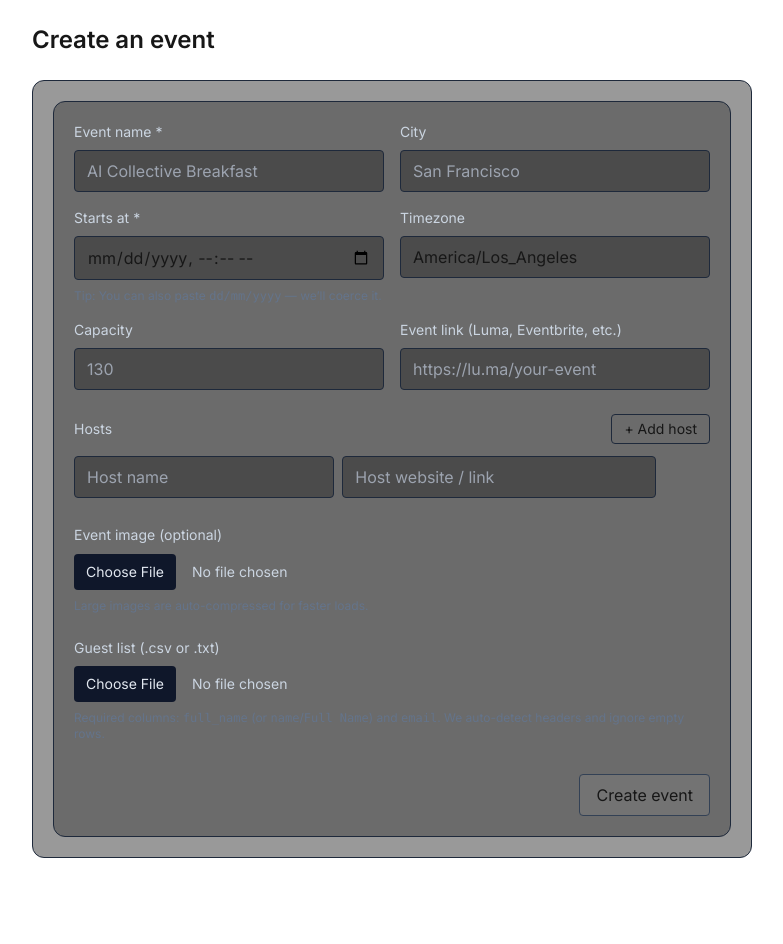
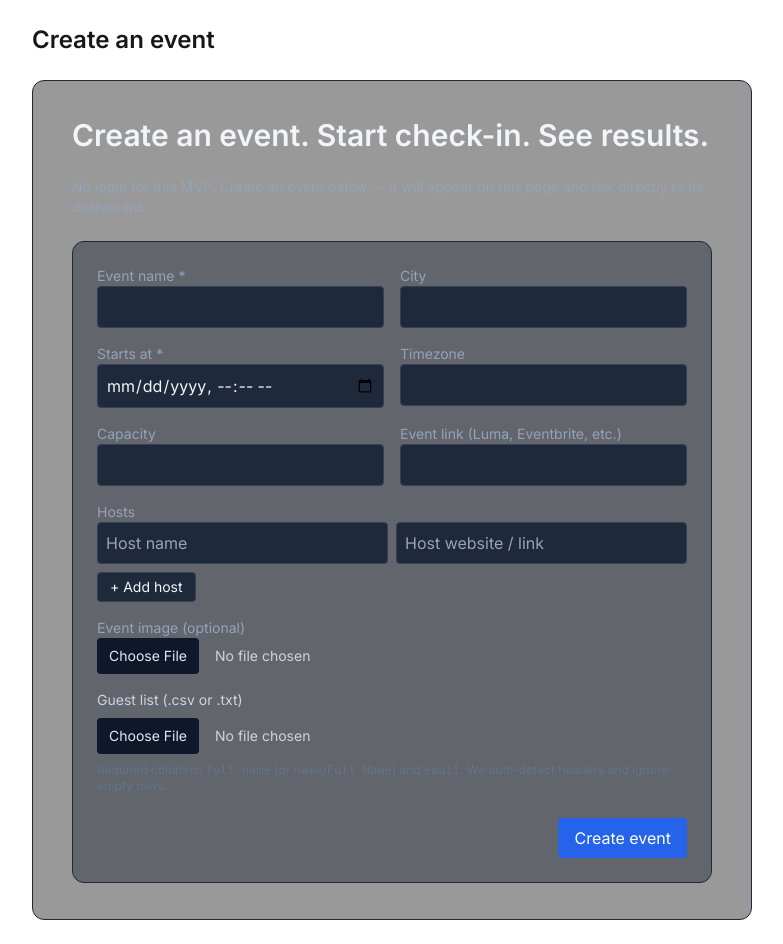
Before and after one commit to tonjebkg/moots-entry, a Next.js app: page /entry in a window 1280 px wide. Shown: the whole page, without its empty margins (248-1031 px from the left). Before the commit the page ends 882 px from the top, so only its background shows below. Built offline with nearby package versions, Linux system fonts and the light colour scheme.

Commit message:
fix: CSV import + supabase insert overload + event creation polish

```diff
--- a/app/components/CreateEventForm.tsx
+++ b/app/components/CreateEventForm.tsx
@@ -1,411 +1,320 @@
-'use client';
+'use client'
 
-import { useMemo, useState } from 'react';
-import Papa, { ParseResult } from 'papaparse';
-import { v4 as uuidv4 } from 'uuid';
-import { supabase } from '@/lib/supabase';
+import { useState } from 'react'
+import { supabase } from '@/lib/supabase'
+import Papa from 'papaparse'
 
-type HostLink = { name: string; url: string };
-type ParsedGuest = { full_name: string; email: string };
+export default function CreateEventForm() {
+  const [name, setName] = useState('')
+  const [city, setCity] = useState('')
+  const [timezone, setTimezone] = useState('')
+  const [startsAt, setStartsAt] = useState('')
+  const [capacity, setCapacity] = useState<number | ''>('')
+  const [eventUrl, setEventUrl] = useState('')
+  const [hosts, setHosts] = useState<{ name: string; link?: string }[]>([{ name: '', link: '' }])
+  const [imageFile, setImageFile] = useState<File | null>(null)
+  const [guests, setGuests] = useState<any[]>([])
+  const [parsing, setParsing] = useState(false)
+  const [error, setError] = useState<string | null>(null)
+  const [toast, setToast] = useState<string | null>(null)
+  const [loading, setLoading] = useState(false)
+  const [currentEventId, setCurrentEventId] = useState<string | null>(null)
 
-function normalizeEmail(s: string) {
-  return (s || '').trim().toLowerCase();
-}
-function normalizeName(s: string) {
-  return (s || '').trim();
+  // ---------- HELPERS ----------
+  function normalizeStatus(
+    s?: string
+  ): 'invite_sent' | 'confirmed' | 'waitlist' | 'cancelled' | 'checked_in' {
+    const x = (s || '').trim().toLowerCase()
+    if (!x) return 'invite_sent'
+    if (['invite sent', 'invited', 'invite_sent'].includes(x)) return 'invite_sent'
+    if (['confirmed', 'confirm', 'ok'].includes(x)) return 'confirmed'
+    if (['waitlist', 'waitlisted', 'waiting'].includes(x)) return 'waitlist'
+    if (['cancelled', 'canceled', 'cancel'].includes(x)) return 'cancelled'
+    if (['checked_in', 'checked-in', 'checkedin', 'checkin', 'checked in'].includes(x))
+      return 'checked_in'
+    return 'invite_sent'
   }
 
-function coerceDateISO(input: string): string {
-  // Accepts:
-  // - native datetime-local (YYYY-MM-DDTHH:mm)
-  // - just a date (YYYY-MM-DD)
-  // - common dd/mm/yyyy
-  let s = input.trim();
-  if (!s) return '';
-  // If dd/mm/yyyy -> convert to yyyy-mm-dd
-  const m = s.match(/^(\d{1,2})\/(\d{1,2})\/(\d{4})$/);
-  if (m) {
-    const [_, dd, mm, yyyy] = m;
-    s = `${yyyy}-${mm.padStart(2, '0')}-${dd.padStart(2, '0')}`;
-  }
-  // If only date, add midnight
-  if (/^\d{4}-\d{2}-\d{2}$/.test(s)) s = `${s}T00:00`;
-  const d = new Date(s);
-  if (isNaN(d.getTime())) return '';
-  return d.toISOString();
+  function normalizePriority(x?: string): 'normal' | 'vip' | 'vvip' {
+    const s = (x || '').trim().toLowerCase()
+    if (s === 'vvip') return 'vvip'
+    if (s === 'vip') return 'vip'
+    return 'normal'
   }
 
-// Compress large cover images for faster loads
-async function compressImage(file: File): Promise<Blob> {
-  if (file.size <= 1_000_000) return file; // <=1MB skip
-  const bitmap = await createImageBitmap(file);
-  const maxW = 1600;
-  const scale = Math.min(1, maxW / bitmap.width);
-  const w = Math.round(bitmap.width * scale);
-  const h = Math.round(bitmap.height * scale);
+  // ---------- EVENT CREATION ----------
+  async function handleCreateEvent() {
+    try {
+      setError(null)
+      setToast(null)
+      setLoading(true)
 
-  const canvas = document.createElement('canvas');
-  canvas.width = w;
-  canvas.height = h;
-  const ctx = canvas.getContext('2d');
-  if (!ctx) return file;
-  ctx.drawImage(bitmap, 0, 0, w, h);
-
-  const blob: Blob = await new Promise((res) =>
-    canvas.toBlob((b) => res(b || file), 'image/jpeg', 0.82)
-  );
-  return blob;
+      let image_url: string | null = null
+      if (imageFile) {
+        const { data: upload, error: uploadErr } = await supabase.storage
+          .from('events')
+          .upload(`images/${Date.now()}_${imageFile.name}`, imageFile, {
+            cacheControl: '3600',
+            upsert: false,
+          })
+        if (uploadErr) throw uploadErr
+        const { data: publicUrl } = supabase.storage.from('events').getPublicUrl(upload.path)
+        image_url = publicUrl.publicUrl
       }
 
-function cleanUrl(u: string) {
-  const s = (u || '').trim();
-  if (!s) return '';
-  try {
-    const withProto = /^https?:\/\//i.test(s) ? s : `https://${s}`;
-    // eslint-disable-next-line no-new
-    new URL(withProto);
-    return withProto;
-  } catch {
-    return '';
+      const { data, error: insertErr } = await supabase
+        .from('events')
+        .insert([
+          {
+            name,
+            city,
+            timezone,
+            starts_at: startsAt ? new Date(startsAt).toISOString() : null,
+            capacity: capacity || null,
+            event_url: eventUrl || null,
+            image_url,
+            hosts,
+          },
+        ])
+        .select('id')
+        .single()
+
+      if (insertErr) throw insertErr
+      setCurrentEventId(data.id)
+      setToast('Event created successfully!')
+    } catch (e: any) {
+      console.error(e)
+      setError(e?.message || 'Failed to create event')
+    } finally {
+      setLoading(false)
     }
   }
 
-export default function CreateEventForm() {
-  // form state
-  const [name, setName] = useState('');
-  const [city, setCity] = useState('');
-  const [startsAt, setStartsAt] = useState(''); // accepts date or datetime-local
-  const [timezone, setTimezone] = useState('America/Los_Angeles');
-  const [capacity, setCapacity] = useState<number | ''>('');
-  const [eventLink, setEventLink] = useState('');
+  // ---------- CSV HANDLER ----------
+  async function handleGuestFile(file?: File) {
+    if (!file) return
+    if (!currentEventId) {
+      setError('Create the event first, then upload the guest list.')
+      return
+    }
 
-  const [hosts, setHosts] = useState<HostLink[]>([{ name: '', url: '' }]);
-  const primaryHostName = useMemo(
-    () => hosts.find((h) => h.name.trim())?.name.trim() || null,
-    [hosts]
-  );
-
-  const [coverFile, setCoverFile] = useState<File | null>(null);
-  const [coverUrl, setCoverUrl] = useState<string | null>(null);
-
-  const [guests, setGuests] = useState<ParsedGuest[]>([]);
-  const [parsing, setParsing] = useState(false);
-
-  const [pending, setPending] = useState(false);
-  const [msg, setMsg] = useState<string | null>(null);
-
-  const handleAddHost = () => setHosts((hs) => [...hs, { name: '', url: '' }]);
-  const handleRemoveHost = (idx: number) =>
-    setHosts((hs) => hs.filter((_, i) => i !== idx));
-  const handleHostChange = (idx: number, key: keyof HostLink, val: string) =>
-    setHosts((hs) => hs.map((h, i) => (i === idx ? { ...h, [key]: val } : h)));
-
-  const handleGuestFile = (file?: File | null) => {
-    if (!file) return;
-    setParsing(true);
-    setGuests([]);
-
+    setParsing(true)
     Papa.parse(file, {
       header: true,
       skipEmptyLines: true,
-      complete: (res: ParseResult<Record<string, string>>) => {
+      complete: async (results) => {
         try {
-          const rows = (res.data || [])
-            .map((r) => ({
-              full_name: normalizeName(
-                r.full_name || r.name || (r['Full Name'] as any) || ''
-              ),
-              email: normalizeEmail(
-                r.email || (r.Email as any) || (r['e-mail'] as any) || ''
-              ),
-            }))
-            .filter((x) => x.full_name && x.email);
-          setGuests(rows);
-          setMsg(`Guest list parsed: ${rows.length} guests`);
-        } catch (e: any) {
-          setMsg(`Failed to parse file: ${e?.message || 'unknown error'}`);
+          const rows = (results.data as any[]).filter(Boolean)
+          const guests = rows.map((r) => {
+            const fullName =
+              r.full_name || r.name || r['Full Name'] || r['Full name'] || r['Name'] || ''
+            const email = (r.email || r['Email'] || '').toLowerCase().trim()
+            const status = normalizeStatus(r.status || r['Status'])
+            const plusOnesRaw =
+              r.plus_ones ?? r['plus-ones'] ?? r['Plus Ones'] ?? r['plus ones'] ?? 0
+            const priority = normalizePriority(r.priority || r['Priority'])
+            const comments =
+              r.comments || r['Comments'] || r['Notes'] || r['Note'] || null
+            const plus_ones = Number.isFinite(+plusOnesRaw)
+              ? Math.max(0, +plusOnesRaw)
+              : 0
+
+            return {
+              event_id: currentEventId,
+              full_name: String(fullName).trim(),
+              email,
+              status,
+              plus_ones,
+              priority,
+              comments,
+            }
+          })
+
+          const clean = guests.filter((g) => g.full_name || g.email)
+          setGuests(clean)
+
+          // Batch insert in chunks to avoid payload limits
+          const chunkSize = 500
+          for (let i = 0; i < clean.length; i += chunkSize) {
+            const slice = clean.slice(i, i + chunkSize)
+            const { error } = await supabase.from('guests').insert(slice)
+            if (error) throw error
+          }
+
+          setToast(`Imported ${clean.length} guests`)
+        } catch (err: any) {
+          console.error(err)
+          setError(err?.message || 'Failed to import CSV')
         } finally {
-          setParsing(false);
+          setParsing(false)
         }
       },
       error: (err) => {
-        setMsg(`Parse error: ${err.message}`);
-        setParsing(false);
+        console.error(err)
+        setError(err?.message || 'Failed to parse CSV')
+        setParsing(false)
       },
-    });
-  };
-
-  async function uploadCover(file: File): Promise<string> {
-    const blob = await compressImage(file);
-    const key = `covers/${crypto.randomUUID()}.jpg`;
-    const { error } = await supabase.storage
-      .from('event-images')
-      .upload(key, blob, { contentType: 'image/jpeg', upsert: false });
-    if (error) throw error;
-    const { data } = supabase.storage.from('event-images').getPublicUrl(key);
-    return data.publicUrl;
+    })
   }
 
-  async function handleCreate() {
-    setMsg(null);
+  // ---------- RENDER ----------
+  return (
+    <div className="max-w-2xl mx-auto space-y-6 p-4 text-slate-100">
+      <h1 className="text-3xl font-semibold">Create an event. Start check-in. See results.</h1>
+      <p className="text-slate-400 text-sm">
+        No login for this MVP. Create an event below — it will appear on this page and link directly to its dashboard.
+      </p>
 
-    if (!name.trim()) {
-      setMsg('Please add an event name.');
-      return;
-    }
-    const iso = coerceDateISO(startsAt);
-    if (!iso) {
-      setMsg('Please choose a valid date & time.');
-      return;
-    }
-
-    setPending(true);
-    try {
-      // 1) optional cover
-      let uploadedCoverUrl: string | null = null;
-      if (coverFile) {
-        uploadedCoverUrl = await uploadCover(coverFile);
-        setCoverUrl(uploadedCoverUrl);
-      }
-
-      // 2) hosts + link
-      const host_links = hosts
-        .map((h) => ({ name: h.name.trim(), url: cleanUrl(h.url) }))
-        .filter((h) => h.name || h.url);
-
-      // 3) insert event
-      const { data: ev, error: evErr } = await supabase
-        .from('events')
-        .insert({
-          name: name.trim(),
-          city: city.trim() || null,
-          starts_at: iso,
-          timezone: timezone.trim() || null,
-          capacity: capacity === '' ? null : Number(capacity),
-          host_name: primaryHostName,
-          host_links, // jsonb
-          event_link: cleanUrl(eventLink) || null,
-          cover_url: uploadedCoverUrl,
-        })
-        .select('id')
-        .single();
-
-      if (evErr || !ev?.id) throw evErr || new Error('Event insert failed');
-      const eventId = ev.id as string;
-
-      // 4) insert guests
-      if (guests.length > 0) {
-        const rows = guests.map((g) => ({
-          event_id: eventId,
-          full_name: g.full_name,
-          email: g.email,
-          token: uuidv4(),
-          status: 'invited',
-          plus_ones: 0,
-        }));
-        const { error: gErr } = await supabase.from('guests').insert(rows);
-        if (gErr) throw gErr;
-      }
-
-      // 5) go to dashboard
-      setMsg('Event created ✅');
-      window.location.assign(`/dashboard/${eventId}`);
-    } catch (err: any) {
-      setMsg(`Failed to create event: ${err?.message || 'unknown error'}`);
-    } finally {
-      setPending(false);
-    }
-  }
-
-  return (
-    <form
-      onSubmit={(e) => {
-        e.preventDefault();
-        if (!pending) void handleCreate();
-      }}
-      className="rounded-xl border border-slate-800 bg-black/30 p-5 space-y-6"
-    >
-      <div className="grid grid-cols-1 md:grid-cols-2 gap-4">
-        <label className="flex flex-col gap-2">
-          <span className="text-sm text-slate-300">Event name *</span>
+      {/* EVENT FORM */}
+      <div className="space-y-4 border border-slate-800 rounded-xl p-6 bg-slate-900/40">
+        <div className="grid grid-cols-2 gap-4">
+          <div>
+            <label className="block text-sm text-slate-400">Event name *</label>
             <input
-            className="px-3 py-2 rounded border bg-black/30 border-slate-800"
               value={name}
               onChange={(e) => setName(e.target.value)}
-            placeholder="AI Collective Breakfast"
+              className="w-full p-2 rounded bg-slate-800 border border-slate-700"
             />
-        </label>
-
-        <label className="flex flex-col gap-2">
-          <span className="text-sm text-slate-300">City</span>
+          </div>
+          <div>
+            <label className="block text-sm text-slate-400">City</label>
             <input
-            className="px-3 py-2 rounded border bg-black/30 border-slate-800"
               value={city}
               onChange={(e) => setCity(e.target.value)}
-            placeholder="San Francisco"
+              className="w-full p-2 rounded bg-slate-800 border border-slate-700"
             />
-        </label>
+          </div>
+        </div>
 
-        <label className="flex flex-col gap-2">
-          <span className="text-sm text-slate-300">Starts at *</span>
+        <div className="grid grid-cols-2 gap-4">
+          <div>
+            <label className="block text-sm text-slate-400">Starts at *</label>
             <input
               type="datetime-local"
-            className="px-3 py-2 rounded border bg-black/30 border-slate-800"
               value={startsAt}
               onChange={(e) => setStartsAt(e.target.value)}
+              className="w-full p-2 rounded bg-slate-800 border border-slate-700"
             />
-          <span className="text-xs text-slate-500">
-            Tip: You can also paste <code>dd/mm/yyyy</code> — we’ll coerce it.
-          </span>
-        </label>
-
-        <label className="flex flex-col gap-2">
-          <span className="text-sm text-slate-300">Timezone</span>
+          </div>
+          <div>
+            <label className="block text-sm text-slate-400">Timezone</label>
             <input
-            className="px-3 py-2 rounded border bg-black/30 border-slate-800"
               value={timezone}
               onChange={(e) => setTimezone(e.target.value)}
-            placeholder="America/Los_Angeles"
+              className="w-full p-2 rounded bg-slate-800 border border-slate-700"
             />
-        </label>
+          </div>
+        </div>
 
-        <label className="flex flex-col gap-2">
-          <span className="text-sm text-slate-300">Capacity</span>
+        <div className="grid grid-cols-2 gap-4">
+          <div>
+            <label className="block text-sm text-slate-400">Capacity</label>
             <input
               type="number"
-            min={0}
-            className="px-3 py-2 rounded border bg-black/30 border-slate-800"
               value={capacity}
-            onChange={(e) =>
-              setCapacity(e.target.value ? Number(e.target.value) : '')
-            }
-            placeholder="130"
+              onChange={(e) => setCapacity(Number(e.target.value))}
+              className="w-full p-2 rounded bg-slate-800 border border-slate-700"
             />
-        </label>
-
-        <label className="flex flex-col gap-2">
-          <span className="text-sm text-slate-300">Event link (Luma, Eventbrite, etc.)</span>
+          </div>
+          <div>
+            <label className="block text-sm text-slate-400">Event link (Luma, Eventbrite, etc.)</label>
             <input
-            className="px-3 py-2 rounded border bg-black/30 border-slate-800"
-            value={eventLink}
-            onChange={(e) => setEventLink(e.target.value)}
-            placeholder="https://lu.ma/your-event"
+              value={eventUrl}
+              onChange={(e) => setEventUrl(e.target.value)}
+              className="w-full p-2 rounded bg-slate-800 border border-slate-700"
             />
-        </label>
+          </div>
         </div>
 
-      {/* Hosts */}
-      <div className="space-y-3">
-        <div className="flex items-center justify-between">
-          <span className="text-sm text-slate-300">Hosts</span>
+        {/* HOSTS */}
+        <div>
+          <label className="block text-sm text-slate-400">Hosts</label>
+          {hosts.map((h, i) => (
+            <div key={i} className="flex gap-2 mb-2">
+              <input
+                placeholder="Host name"
+                value={h.name}
+                onChange={(e) => {
+                  const newHosts = [...hosts]
+                  newHosts[i].name = e.target.value
+                  setHosts(newHosts)
+                }}
+                className="flex-1 p-2 rounded bg-slate-800 border border-slate-700"
+              />
+              <input
+                placeholder="Host website / link"
+                value={h.link}
+                onChange={(e) => {
+                  const newHosts = [...hosts]
+                  newHosts[i].link = e.target.value
+                  setHosts(newHosts)
+                }}
+                className="flex-1 p-2 rounded bg-slate-800 border border-slate-700"
+              />
+              {i > 0 && (
                 <button
-            type="button"
-            className="px-3 py-1 text-sm rounded border border-slate-800 hover:bg-slate-900"
-            onClick={handleAddHost}
+                  onClick={() => setHosts(hosts.filter((_, idx) => idx !== i))}
+                  className="px-2 text-red-400"
+                >
+                  ✕
+                </button>
+              )}
+            </div>
+          ))}
+          <button
+            onClick={() => setHosts([...hosts, { name: '', link: '' }])}
+            className="px-3 py-1 text-sm bg-slate-800 rounded border border-slate-700 hover:bg-slate-700"
           >
             + Add host
           </button>
         </div>
 
-        <div className="space-y-2">
-          {hosts.map((h, i) => (
-            <div
-              key={i}
-              className="grid grid-cols-1 md:grid-cols-12 gap-2 items-center"
-            >
-              <input
-                className="md:col-span-5 px-3 py-2 rounded border bg-black/30 border-slate-800"
-                placeholder="Host name"
-                value={h.name}
-                onChange={(e) => handleHostChange(i, 'name', e.target.value)}
-              />
-              <input
-                className="md:col-span-6 px-3 py-2 rounded border bg-black/30 border-slate-800"
-                placeholder="Host website / link"
-                value={h.url}
-                onChange={(e) => handleHostChange(i, 'url', e.target.value)}
-              />
-              <div className="md:col-span-1">
-                {hosts.length > 1 && (
-                  <button
-                    type="button"
-                    className="w-full px-3 py-2 rounded border border-slate-800 hover:bg-slate-900"
-                    onClick={() => handleRemoveHost(i)}
-                    aria-label="Remove host"
-                  >
-                    −
-                  </button>
-                )}
-              </div>
-            </div>
-          ))}
-        </div>
-      </div>
-
-      {/* Cover image */}
-      <div className="space-y-2">
-        <span className="text-sm text-slate-300">Event image (optional)</span>
-        <div className="flex items-center gap-3">
+        {/* EVENT IMAGE */}
+        <div>
+          <label className="block text-sm text-slate-400">Event image (optional)</label>
           <input
             type="file"
             accept="image/*"
-            onChange={(e) => setCoverFile(e.target.files?.[0] || null)}
-            className="block w-full text-sm text-slate-300 file:mr-4 file:py-2 file:px-3
-                       file:rounded file:border-0 file:text-sm file:bg-slate-900 file:text-slate-200
-                       hover:file:bg-slate-800"
+            onChange={(e) => setImageFile(e.target.files?.[0] || null)}
+            className="block w-full text-sm text-slate-300 file:mr-4 file:py-2 file:px-3 file:rounded file:border-0 file:text-sm file:bg-slate-900 file:text-slate-200 hover:file:bg-slate-800"
           />
-          {coverUrl && (
-            <a
-              href={coverUrl}
-              target="_blank"
-              rel="noreferrer"
-              className="text-sm text-blue-400 hover:underline"
-            >
-              view
-            </a>
-          )}
-        </div>
-        <p className="text-xs text-slate-500">
-          Large images are auto-compressed for faster loads.
-        </p>
         </div>
 
-      {/* Guest list */}
+        {/* GUEST LIST */}
         <div className="space-y-2">
           <div className="flex items-center justify-between">
             <span className="text-sm text-slate-300">Guest list (.csv or .txt)</span>
             {guests.length > 0 && (
-            <span className="text-xs text-slate-400">
-              {guests.length} guests detected
-            </span>
+              <span className="text-xs text-slate-400">{guests.length} guests detected</span>
             )}
           </div>
           <input
             type="file"
             accept=".csv,.txt"
             onChange={(e) => handleGuestFile(e.target.files?.[0])}
-          className="block w-full text-sm text-slate-300 file:mr-4 file:py-2 file:px-3
-                     file:rounded file:border-0 file:text-sm file:bg-slate-900 file:text-slate-200
-                     hover:file:bg-slate-800"
+            className="block w-full text-sm text-slate-300 file:mr-4 file:py-2 file:px-3 file:rounded file:border-0 file:text-sm file:bg-slate-900 file:text-slate-200 hover:file:bg-slate-800"
           />
           <p className="text-xs text-slate-500">
-          Required columns: <code>full_name</code> (or <code>name</code>/<code>Full Name</code>) and <code>email</code>.
-          We auto-detect headers and ignore empty rows.
+            Required columns: <code>full_name</code> (or <code>name</code>/<code>Full Name</code>) and{' '}
+            <code>email</code>. We auto-detect headers and ignore empty rows.
           </p>
           {parsing && <p className="text-xs text-slate-400">Parsing…</p>}
         </div>
 
-      {/* Actions */}
-      <div className="flex items-center justify-between pt-2">
-        <div className="text-sm text-slate-400">{msg}</div>
+        {/* ACTIONS */}
+        <div className="pt-2 flex justify-end">
           <button
-          type="submit"
-          disabled={pending}
-          className="whitespace-nowrap px-4 py-2 rounded border border-slate-700 bg-white/5 hover:bg-white/10 disabled:opacity-60"
+            onClick={handleCreateEvent}
+            disabled={loading}
+            className="bg-blue-600 hover:bg-blue-700 text-white px-4 py-2 rounded disabled:opacity-50"
           >
-          {pending ? 'Creating…' : 'Create event'}
+            {loading ? 'Creating…' : 'Create event'}
           </button>
         </div>
-    </form>
-  );
+
+        {error && <p className="text-sm text-red-400">{error}</p>}
+        {toast && <p className="text-sm text-green-400">{toast}</p>}
+      </div>
+    </div>
+  )
 }
```
Lines whose indentation alone changed are shown as unchanged.
